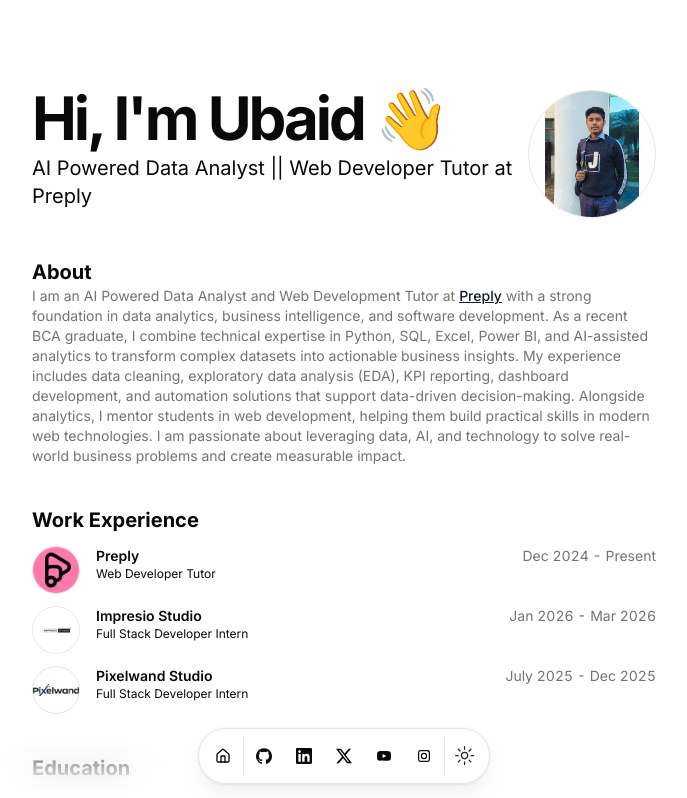
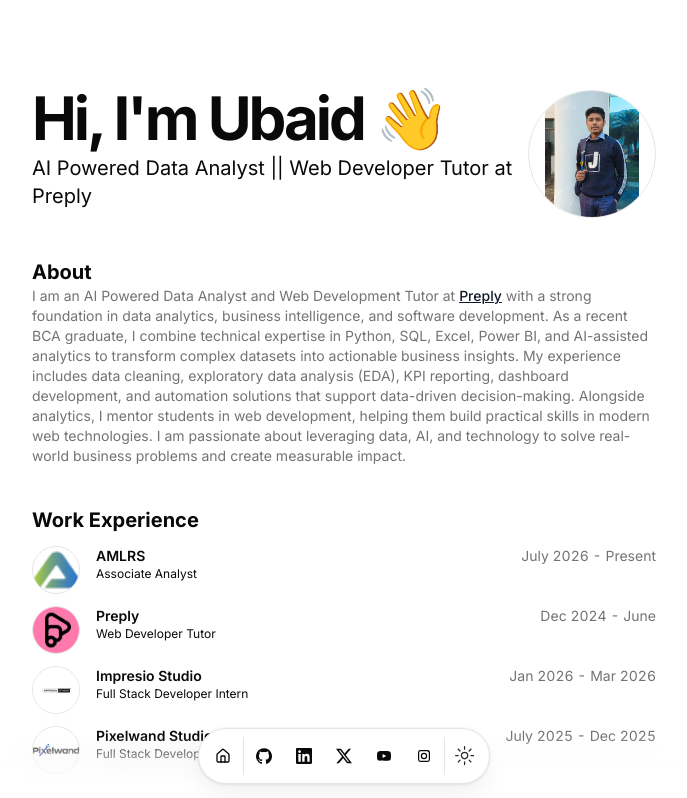
Before and after one commit to Codngwthubaid/Portfolio, a Next.js app: page / in a window 1280 px wide. Shown: the top 798 px of the page, without its empty margins (296-983 px from the left). Built offline with nearby package versions, Linux system fonts and the light colour scheme.

Commit message:
add AMLRS

```diff
--- a/src/data/resume.tsx
+++ b/src/data/resume.tsx
@@ -73,6 +73,18 @@ export const DATA = {
   },
   work: [
     {
+      company: "AMLRS",
+      badges: [],
+      href: "https://www.amlrightsource.com/",
+      location: "Noida",
+      title: "Associate Analyst",
+      logoUrl: "/AMLRS.png",
+      start: "July 2026",
+      end: "Present",
+      description:
+        "rocess, organize, filter, and analyze customer financial records and customer information using Microsoft Excel to support accurate reporting and data review. Used VLOOKUP, XLOOKUP, and HLOOKUP to retrieve, match, and reconcile information across datasets and identify corresponding customer records. Applied filters and conditional filtering to relevant records, investigate data conditions, and support accurate reporting. Used Pivot Tables to summarize and analyze customer data, identify patterns, and generate structured views for reporting and review. Supported data preparation and reporting activities using Excel and SQL based data handling techniques"
+    },
+    {
       company: "Preply",
       badges: [],
       href: "https://preply.com/",
@@ -80,7 +92,7 @@ export const DATA = {
       title: "Web Developer Tutor",
       logoUrl: "/preply.jpg",
       start: "Dec 2024",
-      end: "Present",
+      end: "June",
       description:
         "As a Preply web development tutor, I help students to learn full stack web development and specific niche as well like frontend development, backend development. Till now I teach more than 10+ international students with 165+ classes with 4.3/5 star of rating. My teaching style is simple learn the basic and do practice questions and build small projects and repeact the pattern",
     },
```
Also changed, not shown: public/AMLRS.png (added).
